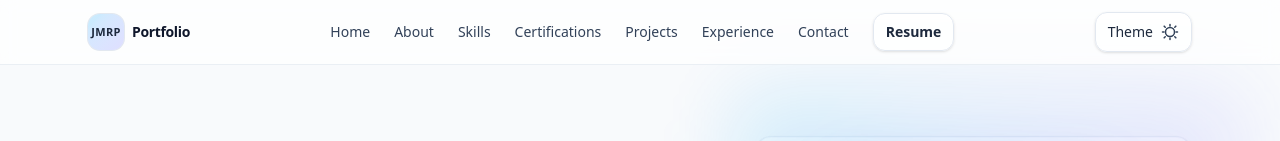
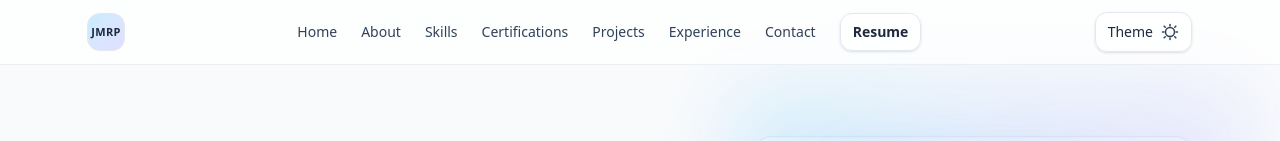
Before and after one commit to RvnXcnnrr/JMRP, a React (Vite) app: page / in a window 1280 px wide. Shown: the top 141 px of the page. Built offline with nearby package versions, Linux system fonts and the light colour scheme.

Commit message:
feat: remove redundant 'Portfolio' label from Navbar for cleaner design

```diff
--- a/src/components/Navbar.tsx
+++ b/src/components/Navbar.tsx
@@ -120,9 +120,6 @@ export function Navbar({ links, resumeHref, onToggleTheme, themeLabel }: NavbarP
                 JMRP
               </span>
             </span>
-            <span className="text-sm font-semibold tracking-tight text-slate-900 dark:text-slate-50">
-              Portfolio
-            </span>
           </a>
 
           <nav className="hidden items-center gap-6 md:flex" aria-label="Primary">
```
